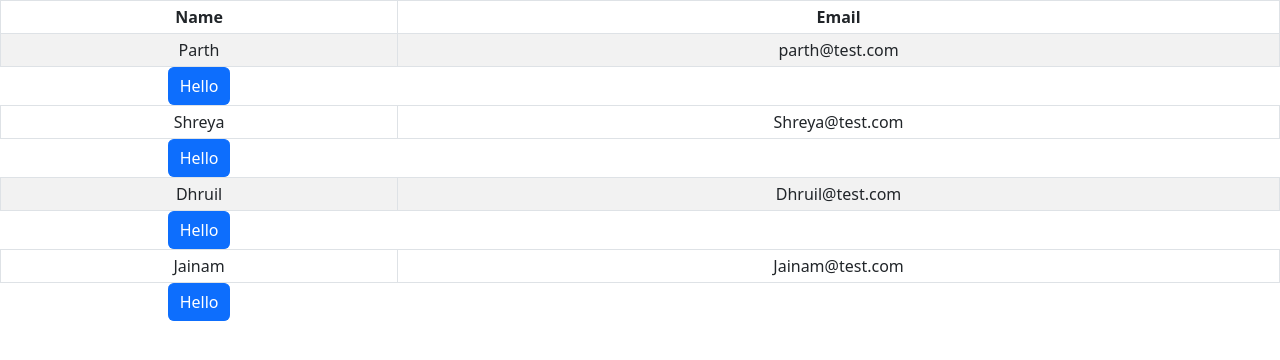
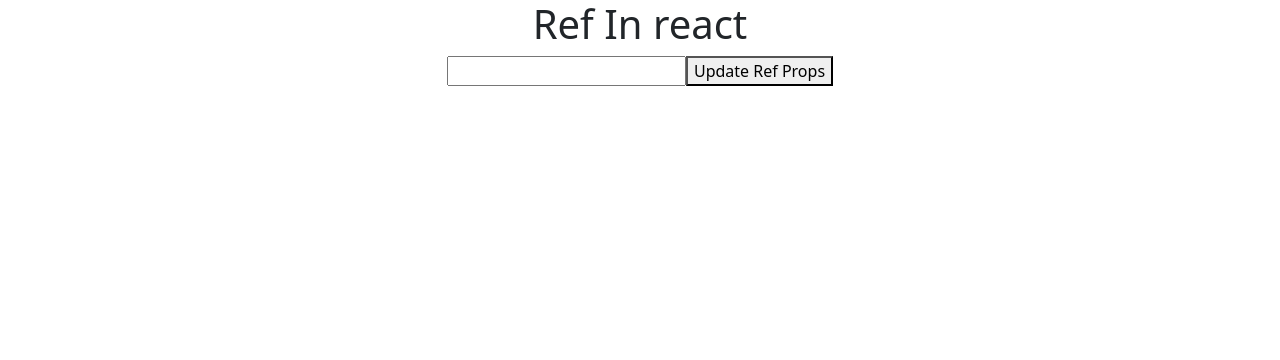
Before and after one commit to parthkhatri123/firstreactapp, a React (Create React App) app: page / in a window 1280 px wide. Shown: the top 360 px of the page. Built offline with nearby package versions, Linux system fonts and the light colour scheme.

Commit message:
Ref and Purecomponent

```diff
--- a/src/App.js
+++ b/src/App.js
@@ -19,6 +19,10 @@ import Larray from './Larray';
 import Lnestedlist from './Lnestedlist';
 import Reusecomponents from './Reusecomponents';
 import Reactfragment from './Reactfragment';
+import Statelifting from './Statelifting';
+import Purecomponents from './Purecomponent';
+import Lusememo from './Lusememo';
+import LRef from './LRef';
 
 function App() {
 
@@ -41,6 +45,11 @@ function App() {
 
   function passData() {
     alert('Hello from app');
+  }
+
+  function parentCall(a)
+  {
+    alert('Name is :' + a.name + ' , Email is :' + a.email);
   }
 
   return (
@@ -139,12 +148,29 @@ function App() {
       {/*Nested array with nested list */}
 
       {/* Reuse components */}
-      <Reusecomponents />
+      {/* <Reusecomponents /> */}
       {/* Reuse components */}
 
       {/* React Fragment */}
       {/* <Reactfragment /> */}
       {/* React Fragment */}
+
+      {/* State LIfting Up */}
+      {/* <Statelifting data={parentCall} /> */}
+      {/* State LIfting Up */}
+
+      {/* Pure Component */}
+      {/* <Purecomponents count={data} />
+      <button onClick={()=>setData(data+1)}>Update Count</button> */}
+      {/* Pure Component */}
+
+      {/* useMemo Hooks */}
+      {/* <Lusememo /> */}
+      {/* useMemo Hooks */}
+
+      {/* Ref in React Js */}
+      <LRef />
+      {/* Ref in React Js */}
 
 
     </div>
--- /dev/null
+++ b/src/LRef.js
@@ -0,0 +1,36 @@
+import React , {createRef} from "react";
+
+class LRef extends React.PureComponent
+{
+    constructor()
+    {
+        super();
+        this.inputRef = createRef();
+    }
+
+    componentDidMount()
+    {
+        console.log(this.inputRef);
+    }
+
+    updateRef() {
+        console.log(this.inputRef);
+        this.inputRef.current.style.backgroundColor = 'black';
+        this.inputRef.current.style.color = 'gold';
+        this.inputRef.current.style.focus = true;
+        this.inputRef.current.value = 'Parth Khatri';
+    }
+
+    render()
+    {
+        return(
+            <>
+            <h1>Ref In react</h1>
+            <input type="text" ref={this.inputRef}/>
+            <button onClick={()=>this.updateRef()}>Update Ref Props</button>
+            </>
+        )
+    }
+}
+
+export default LRef;
--- /dev/null
+++ b/src/Lusememo.js
@@ -0,0 +1,25 @@
+import React, { useMemo, useState } from "react";
+
+function Lusememo() {
+    const [count, setCount] = useState(0)
+    const [item, setItem] = useState(10)
+
+    const multiCountMemo = useMemo(
+        function multiCount() {
+            console.log('multiCount')
+            return count * 5
+        }, [count]
+    )
+
+    return (
+        <>
+            <h2>Count is : {count}</h2>
+            <h2>Item is : {item}</h2>
+            <h2>{multiCountMemo}</h2>
+            <button onClick={() => setCount(count + 1)}>Update Count</button>
+            <button onClick={() => setItem(item * 10)}>Update Item</button>
+        </>
+    )
+}
+
+export default Lusememo;
--- /dev/null
+++ b/src/Purecomponent.js
@@ -0,0 +1,23 @@
+import React from "react";
+class Purecomponents extends React.PureComponent
+{
+    constructor()
+    {
+        super();
+        this.state={
+            count:1
+        }
+    }
+    render(props)
+    {
+        console.log('ReRender');
+        return(
+            <>
+            <h1>Pure Component  {this.props.count}</h1>
+            {/* <button onClick={()=>this.setState({count:this.state.count+1})}>Update State</button> */}
+            </>
+        )
+    }
+}
+
+export default Purecomponents;
--- /dev/null
+++ b/src/Statelifting.js
@@ -0,0 +1,12 @@
+import React from "react";
+function Statelifting(props)
+{
+    const a = {name:'Parth',email:'parth@test.com'}
+    return(
+        <>
+        <h1>Lifting State Up</h1>
+        <button onClick={()=>props.data(a)}>Click Me</button>
+        </>
+    )
+}
+export default Statelifting;
```
